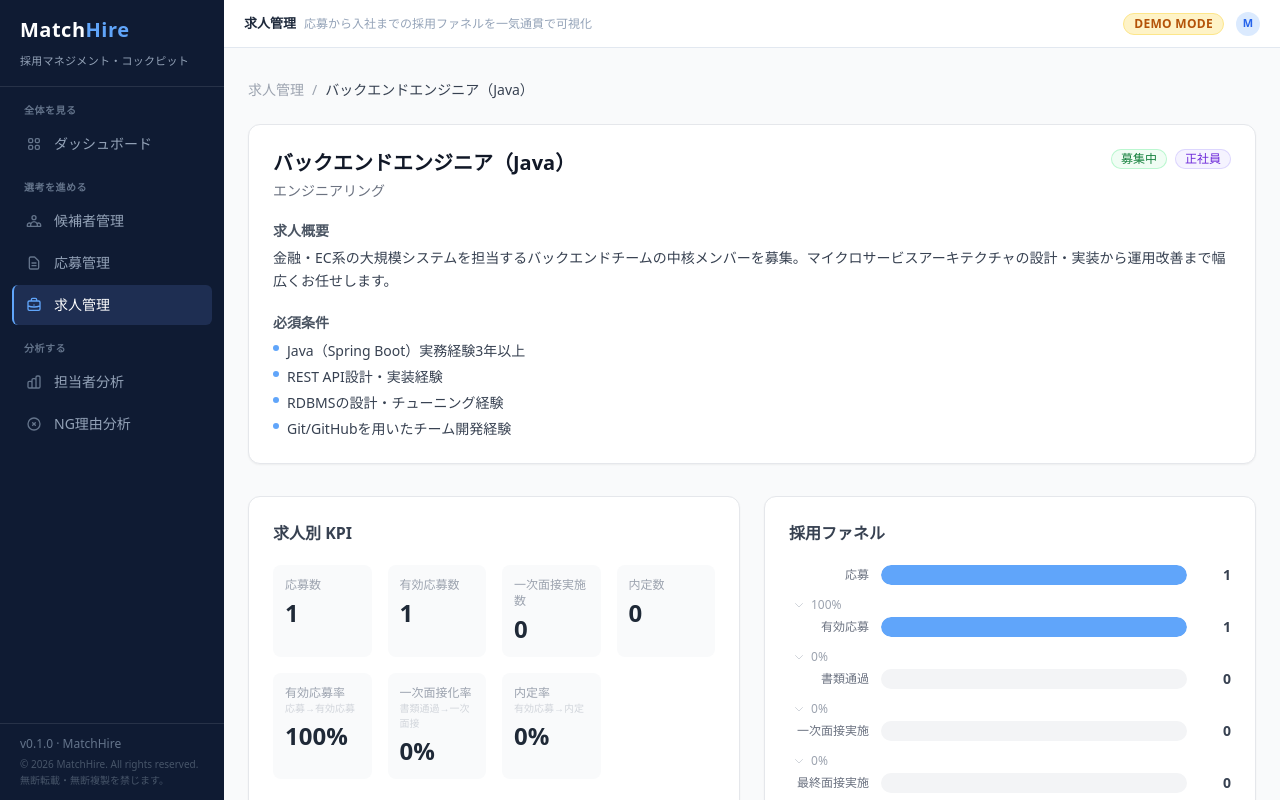
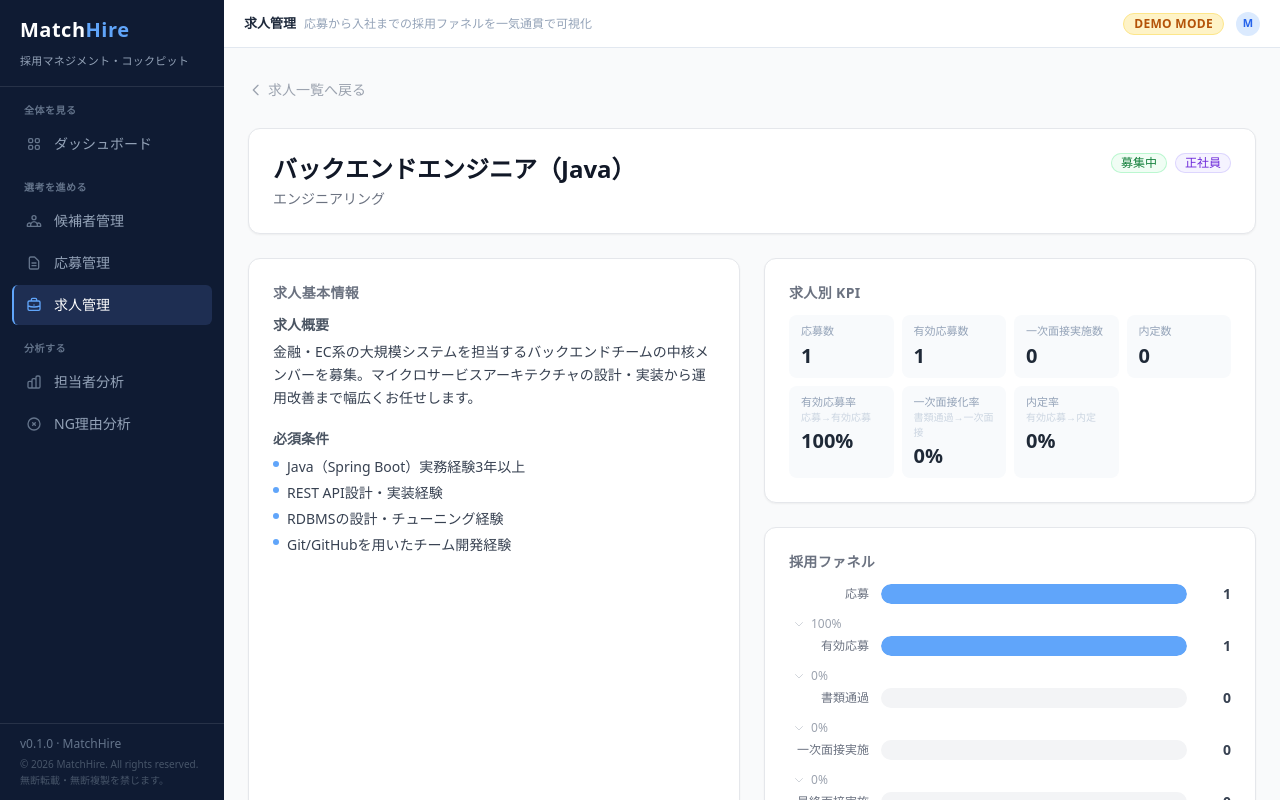
Before and after one commit to satochan-ai/matchhire-demo, a Next.js app: page /matchhire/jobs/j1 in a window 1280 px wide. Built offline with nearby package versions, Linux system fonts and the light colour scheme.

Commit message:
Redesign MatchHire job detail

```diff
--- a/src/app/matchhire/jobs/[id]/page.tsx
+++ b/src/app/matchhire/jobs/[id]/page.tsx
@@ -38,14 +38,16 @@ export default async function JobDetailPage({ params }: Props) {
     <div className="min-h-screen bg-gray-50 px-6 py-8">
       <div className="mx-auto max-w-7xl space-y-6">
 
-        {/* パンくず */}
-        <nav className="flex items-center gap-2 text-sm text-gray-400">
-          <Link href="/matchhire/jobs" className="hover:text-blue-600 hover:underline">
-            求人管理
-          </Link>
-          <span>/</span>
-          <span className="text-gray-700 font-medium">{job.title}</span>
-        </nav>
+        {/* 戻る導線 */}
+        <Link
+          href="/matchhire/jobs"
+          className="inline-flex items-center gap-1 rounded text-sm text-gray-400 transition-colors hover:text-gray-600 focus-visible:outline-none focus-visible:ring-2 focus-visible:ring-blue-400 focus-visible:ring-offset-1"
+        >
+          <svg className="h-4 w-4" fill="none" viewBox="0 0 24 24" stroke="currentColor" aria-hidden="true">
+            <path strokeLinecap="round" strokeLinejoin="round" strokeWidth={2} d="M15 19l-7-7 7-7" />
+          </svg>
+          求人一覧へ戻る
+        </Link>
 
         <JobDetail
           job={job}
--- a/src/components/jobs/JobApplicationTable.tsx
+++ b/src/components/jobs/JobApplicationTable.tsx
@@ -1,5 +1,8 @@
 import Link from "next/link";
 import type { Application, Candidate } from "@/lib/mockData";
+import { CandidateStatusBadge, ValidStatusBadge } from "@/components/candidates/CandidateStatusBadge";
+import { DataTableShell } from "@/components/common/DataTableShell";
+import { MobileListCard } from "@/components/common/MobileListCard";
 
 export interface ApplicationRow {
   application: Application;
@@ -12,23 +15,6 @@ const CHANNEL_LABEL: Record<string, string> = {
   direct: "直接応募",
 };
 
-const VALIDITY_STYLE: Record<string, string> = {
-  "有効":   "bg-green-50  text-green-700 ring-1 ring-inset ring-green-200",
-  "無効":   "bg-red-50    text-red-600   ring-1 ring-inset ring-red-200",
-  "未判定": "bg-slate-100 text-slate-500 ring-1 ring-inset ring-slate-200",
-};
-
-const STATUS_STYLE: Record<string, string> = {
-  "応募受付": "text-slate-500",
-  "書類選考": "text-blue-600",
-  "面接":     "text-violet-600",
-  "内定":     "text-green-600",
-  "承諾":     "text-emerald-600",
-  "入社":     "text-teal-600",
-  "不採用":   "text-red-500",
-  "辞退":     "text-orange-500",
-};
-
 interface Props {
   rows: ApplicationRow[];
 }
@@ -36,49 +22,85 @@ interface Props {
 export function JobApplicationTable({ rows }: Props) {
   if (rows.length === 0) {
     return (
-      <p className="py-10 text-center text-sm text-slate-400">この求人への応募はありません</p>
+      <p className="px-5 py-10 text-center text-sm text-slate-400">この求人への応募はありません</p>
     );
   }
 
   return (
-    <div className="overflow-x-auto">
-      <table className="w-full text-sm">
+    <>
+      {/* PC: テーブル表示 */}
+      <div className="hidden md:block">
+        <DataTableShell>
           <thead>
             <tr className="border-b border-slate-200 bg-slate-50 text-left text-xs font-semibold tracking-wider text-slate-500">
-            <th className="px-5 py-3.5 whitespace-nowrap">候補者名</th>
-            <th className="px-5 py-3.5 whitespace-nowrap">応募日</th>
-            <th className="px-5 py-3.5 whitespace-nowrap">応募経路</th>
-            <th className="px-5 py-3.5 whitespace-nowrap">有効応募</th>
-            <th className="px-5 py-3.5 whitespace-nowrap">現在ステータス</th>
+              <th scope="col" className="whitespace-nowrap px-5 py-3">候補者名</th>
+              <th scope="col" className="whitespace-nowrap px-5 py-3">応募ステータス</th>
+              <th scope="col" className="whitespace-nowrap px-5 py-3">有効応募</th>
+              <th scope="col" className="whitespace-nowrap px-5 py-3">無効理由</th>
+              <th scope="col" className="whitespace-nowrap px-5 py-3">応募経路</th>
+              <th scope="col" className="whitespace-nowrap px-5 py-3 text-right">応募日</th>
             </tr>
           </thead>
           <tbody className="divide-y divide-slate-100">
             {rows.map(({ application: app, candidate: c }) => (
-            <tr key={app.id} className="hover:bg-slate-50/70 transition-colors">
-              <td className="px-5 py-3.5">
+              <tr key={app.id} className="transition-colors hover:bg-slate-50/70">
+                <td className="whitespace-nowrap px-5 py-3">
                   <Link
                     href={`/matchhire/candidates/${c.id}`}
-                  className="font-medium text-blue-600 hover:text-blue-700 hover:underline"
+                    className="rounded font-semibold text-blue-600 transition-colors hover:text-blue-700 hover:underline focus-visible:outline-none focus-visible:ring-2 focus-visible:ring-blue-400 focus-visible:ring-offset-1"
                   >
                     {c.name}
                   </Link>
                 </td>
-              <td className="px-5 py-3.5 tabular-nums text-slate-500">{app.appliedAt}</td>
-              <td className="px-5 py-3.5 text-slate-500">
+                <td className="whitespace-nowrap px-5 py-3">
+                  <CandidateStatusBadge status={app.status} />
+                </td>
+                <td className="whitespace-nowrap px-5 py-3">
+                  <ValidStatusBadge status={app.validity} />
+                </td>
+                <td className="px-5 py-3 text-xs text-slate-400">
+                  {app.invalidReason ?? <span className="text-slate-200">—</span>}
+                </td>
+                <td className="whitespace-nowrap px-5 py-3 text-slate-500">
                   {CHANNEL_LABEL[app.channel] ?? app.channel}
                 </td>
-              <td className="px-5 py-3.5">
-                <span className={`inline-flex items-center rounded-full px-2.5 py-0.5 text-xs font-medium ${VALIDITY_STYLE[app.validity] ?? "bg-slate-100 text-slate-500 ring-1 ring-inset ring-slate-200"}`}>
-                  {app.validity}
-                </span>
-              </td>
-              <td className={`px-5 py-3.5 font-medium ${STATUS_STYLE[app.status] ?? "text-slate-700"}`}>
-                {app.status}
+                <td className="whitespace-nowrap px-5 py-3 text-right tabular-nums text-slate-500">
+                  {app.appliedAt}
                 </td>
               </tr>
             ))}
           </tbody>
-      </table>
+        </DataTableShell>
       </div>
+
+      {/* モバイル: カード表示 */}
+      <div className="flex flex-col gap-2 p-3 md:hidden">
+        {rows.map(({ application: app, candidate: c }) => (
+          <MobileListCard
+            key={app.id}
+            href={`/matchhire/candidates/${c.id}`}
+            aria-label={`${c.name}の候補者詳細を見る`}
+          >
+            <div className="flex items-center gap-2">
+              <span className="min-w-0 flex-1 truncate text-sm font-semibold text-blue-600" title={c.name}>
+                {c.name}
+              </span>
+              <CandidateStatusBadge status={app.status} />
+              <svg className="h-4 w-4 shrink-0 text-gray-300" fill="none" viewBox="0 0 24 24" stroke="currentColor" aria-hidden="true">
+                <path strokeLinecap="round" strokeLinejoin="round" strokeWidth={2} d="M9 5l7 7-7 7" />
+              </svg>
+            </div>
+            <div className="mt-2 flex flex-wrap items-center gap-2">
+              <ValidStatusBadge status={app.validity} />
+              <span className="text-[11px] text-slate-400">{CHANNEL_LABEL[app.channel] ?? app.channel}</span>
+            </div>
+            {app.invalidReason && (
+              <p className="mt-2 text-[11px] font-medium text-red-500">{app.invalidReason}</p>
+            )}
+            <p className="mt-2 text-right text-[11px] tabular-nums text-slate-400">{app.appliedAt}</p>
+          </MobileListCard>
+        ))}
+      </div>
+    </>
   );
 }
--- a/src/components/jobs/JobDetail.tsx
+++ b/src/components/jobs/JobDetail.tsx
@@ -1,6 +1,6 @@
 import type { Job, Application, Candidate, Interview } from "@/lib/mockData";
 import { computeFunnelCounts, computeFunnelKpis, buildFunnelSteps } from "@/lib/funnel";
-import { JobSummaryCard } from "./JobSummaryCard";
+import { JobStatusBadge, EmploymentTypeBadge } from "./JobStatusBadge";
 import { JobFunnelCard } from "./JobFunnelCard";
 import { JobApplicationTable, type ApplicationRow } from "./JobApplicationTable";
 
@@ -51,38 +51,79 @@ export function JobDetail({ job, applications, candidates, interviews }: Props)
     .sort((a, b) => b.application.appliedAt.localeCompare(a.application.appliedAt));
 
   return (
-    <div className="space-y-8">
-      {/* 求人サマリー */}
-      <JobSummaryCard job={job} />
+    <div className="space-y-6">
 
+      {/* 求人プロフィールヘッダー */}
+      <div className="rounded-xl border border-gray-200 bg-white p-5 shadow-sm md:p-6">
+        <div className="flex flex-col gap-3 md:flex-row md:items-start md:justify-between">
+          <div className="min-w-0">
+            <h1 className="text-2xl font-bold text-gray-900">{job.title}</h1>
+            <p className="mt-1 text-sm text-gray-500">{job.department}</p>
+          </div>
+          <div className="flex shrink-0 flex-wrap items-center gap-2">
+            <JobStatusBadge status={job.status} />
+            <EmploymentTypeBadge type={job.employmentType} />
+          </div>
+        </div>
+      </div>
+
+      {/* 2カラム：左＝基本情報 / 右＝KPI・ファネル */}
       <div className="grid grid-cols-1 gap-6 lg:grid-cols-2">
-        {/* KPI */}
-        <section className="rounded-xl border border-gray-200 bg-white p-6 shadow-sm">
-          <h2 className="mb-5 text-base font-semibold text-gray-700">求人別 KPI</h2>
-          <div className="grid grid-cols-2 gap-4 sm:grid-cols-4 lg:grid-cols-2 xl:grid-cols-4">
+        {/* 求人基本情報 */}
+        <section className="rounded-xl border border-gray-200 bg-white p-5 shadow-sm md:p-6">
+          <h2 className="mb-3 text-sm font-semibold uppercase tracking-wide text-gray-500">求人基本情報</h2>
+          <div className="space-y-5">
+            <div>
+              <h3 className="mb-1.5 text-sm font-semibold text-gray-600">求人概要</h3>
+              <p className="text-sm leading-relaxed text-gray-700">{job.description || "—"}</p>
+            </div>
+            <div>
+              <h3 className="mb-2 text-sm font-semibold text-gray-600">必須条件</h3>
+              {job.requirements.length === 0 ? (
+                <p className="text-sm text-gray-400">—</p>
+              ) : (
+                <ul className="space-y-1.5">
+                  {job.requirements.map((req, i) => (
+                    <li key={i} className="flex items-start gap-2 text-sm text-gray-700">
+                      <span className="mt-1 h-1.5 w-1.5 shrink-0 rounded-full bg-blue-400" aria-hidden="true" />
+                      {req}
+                    </li>
+                  ))}
+                </ul>
+              )}
+            </div>
+          </div>
+        </section>
+
+        <div className="space-y-6">
+          {/* 求人別KPI（既存のファネル共通ロジックによる集計・定義を維持） */}
+          <section className="rounded-xl border border-gray-200 bg-white p-5 shadow-sm md:p-6">
+            <h2 className="mb-3 text-sm font-semibold uppercase tracking-wide text-gray-500">求人別 KPI</h2>
+            <div className="grid grid-cols-2 gap-2 sm:grid-cols-4 lg:grid-cols-2 xl:grid-cols-4">
               {kpiItems.map((kpi) => (
-              <div key={kpi.label} className="rounded-lg bg-gray-50 p-3">
-                <p className="text-xs font-medium text-gray-400">{kpi.label}</p>
-                {kpi.sub && <p className="text-[10px] text-gray-300">{kpi.sub}</p>}
-                <p className="mt-1 text-2xl font-bold text-gray-800">{kpi.value}</p>
+                <div key={kpi.label} className="rounded-lg bg-slate-50 px-3 py-2">
+                  <p className="text-[11px] font-medium text-slate-400">{kpi.label}</p>
+                  {kpi.sub && <p className="text-[10px] text-slate-300">{kpi.sub}</p>}
+                  <p className="mt-0.5 text-xl font-bold tabular-nums text-gray-800">{kpi.value}</p>
                 </div>
               ))}
             </div>
           </section>
 
           {/* ファネル（ダッシュボードと同じ8段階） */}
-        <section className="rounded-xl border border-gray-200 bg-white p-6 shadow-sm">
-          <h2 className="mb-5 text-base font-semibold text-gray-700">採用ファネル</h2>
+          <section className="rounded-xl border border-gray-200 bg-white p-5 shadow-sm md:p-6">
+            <h2 className="mb-3 text-sm font-semibold uppercase tracking-wide text-gray-500">採用ファネル</h2>
             <JobFunnelCard steps={funnelSteps} />
           </section>
         </div>
+      </div>
 
-      {/* 応募者一覧 */}
-      <section className="rounded-xl border border-gray-200 bg-white p-6 shadow-sm">
-        <h2 className="mb-5 text-base font-semibold text-gray-700">
-          応募者一覧
-          <span className="ml-2 text-sm font-normal text-gray-400">（{rows.length} 件）</span>
-        </h2>
+      {/* 応募者一覧（全幅） */}
+      <section className="overflow-hidden rounded-xl border border-gray-200 bg-white shadow-sm">
+        <div className="flex items-baseline gap-2 border-b border-gray-100 px-5 py-3">
+          <h2 className="text-sm font-semibold uppercase tracking-wide text-gray-500">応募者一覧</h2>
+          <span className="ml-auto text-xs text-gray-400">{rows.length} 件</span>
+        </div>
         <JobApplicationTable rows={rows} />
       </section>
     </div>
```
Lines whose indentation alone changed are shown as unchanged.
